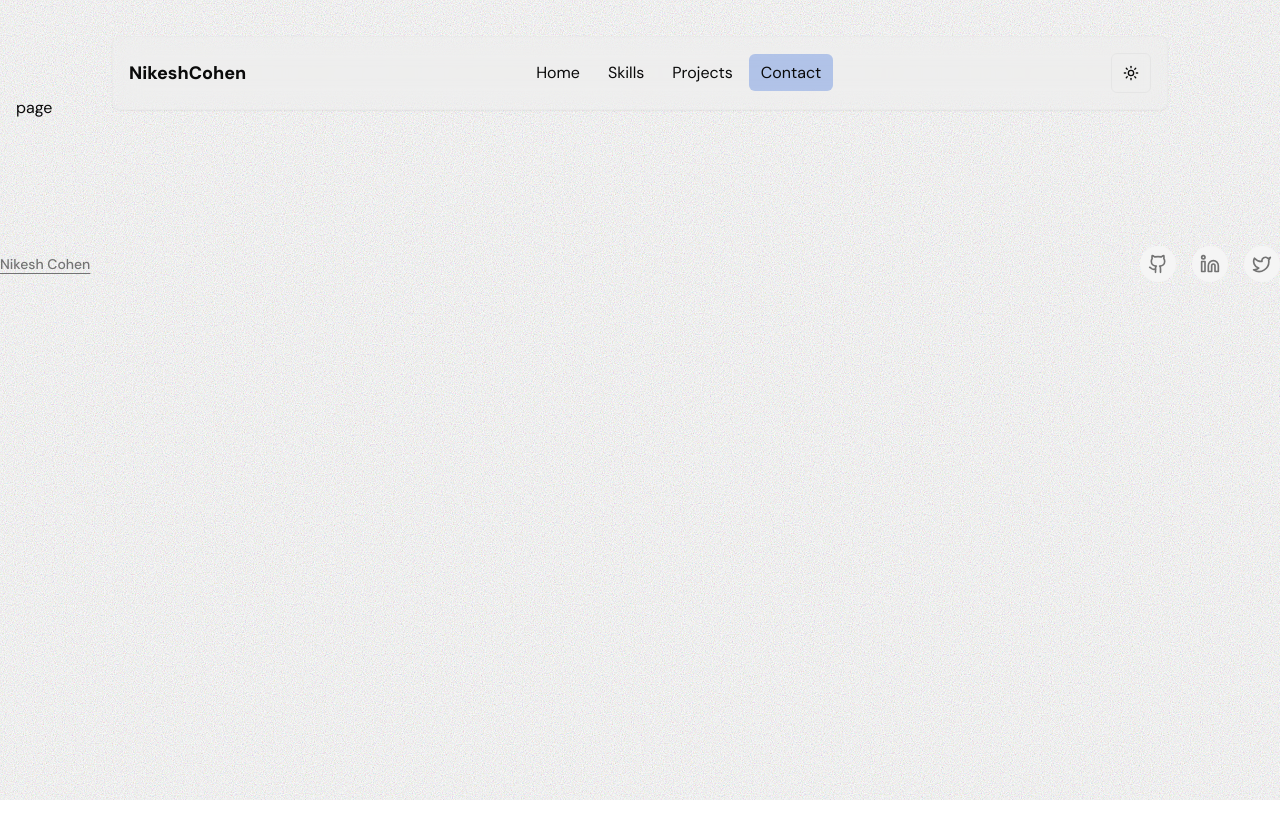
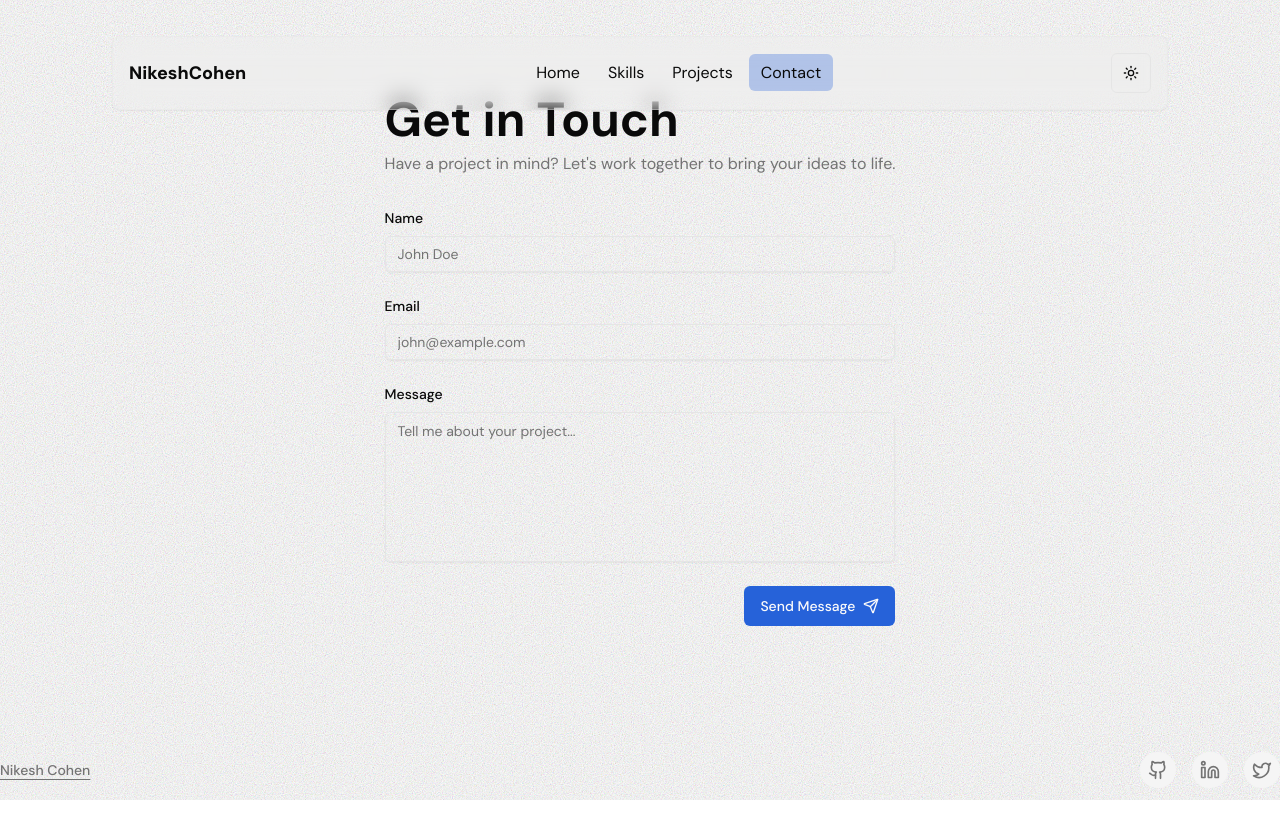
Before and after one commit to NikeshCohen/portfolio, a Next.js app: page /contact in a window 1280 px wide. Built offline with nearby package versions, Linux system fonts and the light colour scheme.

Commit message:
add contact page

```diff
--- a/app/contact/page.tsx
+++ b/app/contact/page.tsx
@@ -1,7 +1,203 @@
-import React from "react";
+"use client";
 
-function page() {
-  return <section className="layout">page</section>;
+import { useState } from "react";
+
+import { motion } from "framer-motion";
+import { Send } from "lucide-react";
+import toast from "react-hot-toast";
+
+import { Button } from "@/components/ui/button";
+import { Input } from "@/components/ui/input";
+import { Textarea } from "@/components/ui/textarea";
+
+type FormData = {
+  name: string;
+  email: string;
+  message: string;
+};
+
+type FormErrors = {
+  name?: string;
+  email?: string;
+  message?: string;
+};
+
+export default function Contact() {
+  const [isLoading, setIsLoading] = useState(false);
+  const [formData, setFormData] = useState<FormData>({
+    name: "",
+    email: "",
+    message: "",
+  });
+  const [errors, setErrors] = useState<FormErrors>({});
+
+  const validateForm = (): boolean => {
+    const newErrors: FormErrors = {};
+    if (!formData.name.trim()) {
+      newErrors.name = "Name is required";
+    }
+    if (!formData.email.trim()) {
+      newErrors.email = "Email is required";
+    } else if (!/\S+@\S+\.\S+/.test(formData.email)) {
+      newErrors.email = "Email is invalid";
+    }
+    if (!formData.message.trim()) {
+      newErrors.message = "Message is required";
+    }
+    setErrors(newErrors);
+    return Object.keys(newErrors).length === 0;
+  };
+
+  const handleInputChange = (
+    e: React.ChangeEvent<HTMLInputElement | HTMLTextAreaElement>,
+  ) => {
+    const { name, value } = e.target;
+    setFormData((prev) => ({ ...prev, [name]: value }));
+    if (errors[name as keyof FormErrors]) {
+      setErrors((prev) => ({ ...prev, [name]: undefined }));
+    }
+  };
+
+  const handleSubmit = async (e: React.FormEvent<HTMLFormElement>) => {
+    e.preventDefault();
+    if (!validateForm()) {
+      toast.error("Please fill in all fields correctly.");
+      return;
+    }
+    setIsLoading(true);
+
+    try {
+      // Simulate form submission
+      await new Promise((resolve) => setTimeout(resolve, 1500));
+      toast.success("Message sent successfully!");
+      setFormData({ name: "", email: "", message: "" });
+    } catch (error) {
+      toast.error("Failed to send message. Please try again.");
+    } finally {
+      setIsLoading(false);
+    }
+  };
+
+  const formFields = [
+    { id: "name", label: "Name", type: "text", placeholder: "John Doe" },
+    {
+      id: "email",
+      label: "Email",
+      type: "email",
+      placeholder: "john@example.com",
+    },
+  ];
+
+  const containerVariants = {
+    hidden: { opacity: 0, y: 20 },
+    visible: {
+      opacity: 1,
+      y: 0,
+      transition: {
+        duration: 0.6,
+        staggerChildren: 0.1,
+      },
+    },
+  };
+
+  const itemVariants = {
+    hidden: { opacity: 0, y: 20 },
+    visible: { opacity: 1, y: 0 },
+  };
+
+  return (
+    <section className="layout flex min-h-[90vh] items-center">
+      <motion.div
+        className="mx-auto max-w-2xl"
+        variants={containerVariants}
+        initial="hidden"
+        animate="visible"
+      >
+        <motion.div variants={itemVariants} className="mb-8 space-y-2">
+          <h1 className="text-4xl font-bold lg:text-5xl">Get in Touch</h1>
+          <p className="text-muted-foreground">
+            Have a project in mind? Let&apos;s work together to bring your ideas
+            to life.
+          </p>
+        </motion.div>
+
+        <motion.form
+          variants={containerVariants}
+          className="space-y-6"
+          onSubmit={handleSubmit}
+        >
+          {formFields.map((field) => (
+            <motion.div key={field.id} variants={itemVariants}>
+              <label
+                htmlFor={field.id}
+                className="mb-2 block text-sm font-medium text-foreground"
+              >
+                {field.label}
+              </label>
+              <Input
+                type={field.type}
+                id={field.id}
+                name={field.id}
+                placeholder={field.placeholder}
+                value={formData[field.id as keyof FormData]}
+                onChange={handleInputChange}
+                className={`w-full ${errors[field.id as keyof FormErrors] ? "border-red-500" : ""}`}
+                disabled={isLoading}
+              />
+              {errors[field.id as keyof FormErrors] && (
+                <p className="mt-1 text-xs text-red-500">
+                  {errors[field.id as keyof FormErrors]}
+                </p>
+              )}
+            </motion.div>
+          ))}
+
+          <motion.div variants={itemVariants}>
+            <label
+              htmlFor="message"
+              className="mb-2 block text-sm font-medium text-foreground"
+            >
+              Message
+            </label>
+            <Textarea
+              id="message"
+              name="message"
+              placeholder="Tell me about your project..."
+              value={formData.message}
+              onChange={handleInputChange}
+              className={`min-h-[150px] w-full resize-none ${errors.message ? "border-red-500" : ""}`}
+              disabled={isLoading}
+            />
+            {errors.message && (
+              <p className="mt-1 text-xs text-red-500">{errors.message}</p>
+            )}
+          </motion.div>
+
+          <motion.div
+            variants={itemVariants}
+            className="flex items-center justify-end space-x-4"
+          >
+            <Button type="submit" disabled={isLoading} className="relative">
+              <motion.span
+                animate={isLoading ? { opacity: 0 } : { opacity: 1 }}
+                className="flex items-center gap-2"
+              >
+                Send Message
+                <Send className="h-4 w-4" />
+              </motion.span>
+              {isLoading && (
+                <motion.div
+                  className="absolute left-1/2 top-1/2 -translate-x-1/2 -translate-y-1/2"
+                  initial={{ opacity: 0 }}
+                  animate={{ opacity: 1 }}
+                >
+                  <div className="h-4 w-4 animate-spin rounded-full border-2 border-background border-r-transparent" />
+                </motion.div>
+              )}
+            </Button>
+          </motion.div>
+        </motion.form>
+      </motion.div>
+    </section>
+  );
 }
-
-export default page;
--- a/app/layout.tsx
+++ b/app/layout.tsx
@@ -4,9 +4,11 @@ import type { Metadata } from "next";
 import { DM_Sans } from "next/font/google";
 
 import { ThemeProvider } from "@/providers/themeProvider";
+import { Analytics } from "@vercel/analytics/react";
 
 import Background from "@/components/global/Background";
 import Header from "@/components/global/Header";
+import Toaster from "@/components/global/Toaster";
 
 import { cn } from "@/lib/utils";
 
@@ -61,12 +63,14 @@ export default function RootLayout({
           "relative bg-background text-foreground antialiased",
         )}
       >
+        <Analytics />
         <ThemeProvider
           attribute="class"
           defaultTheme="system"
           enableSystem
           disableTransitionOnChange
         >
+          <Toaster />
           <Background />
           <Header />
           {children}
--- /dev/null
+++ b/components/global/Toaster.tsx
@@ -0,0 +1,36 @@
+import { Toaster as ReactHotToast, ToasterProps } from "react-hot-toast";
+
+export default function Toaster(props: ToasterProps) {
+  return (
+    <ReactHotToast
+      {...props}
+      position={props.position || "top-right"}
+      toastOptions={{
+        ...props.toastOptions,
+        style: {
+          background: "hsl(var(--background))",
+          color: "hsl(var(--foreground))",
+          border: "1px solid hsl(var(--border))",
+          borderRadius: "var(--radius)",
+          ...props.toastOptions?.style,
+        },
+        success: {
+          ...props.toastOptions?.success,
+          iconTheme: {
+            primary: "hsl(var(--primary))",
+            secondary: "hsl(var(--primary-foreground))",
+            ...props.toastOptions?.success?.iconTheme,
+          },
+        },
+        error: {
+          ...props.toastOptions?.error,
+          iconTheme: {
+            primary: "hsl(var(--destructive))",
+            secondary: "hsl(var(--destructive-foreground))",
+            ...props.toastOptions?.error?.iconTheme,
+          },
+        },
+      }}
+    />
+  );
+}
--- /dev/null
+++ b/components/ui/input.tsx
@@ -0,0 +1,22 @@
+import * as React from "react"
+
+import { cn } from "@/lib/utils"
+
+const Input = React.forwardRef<HTMLInputElement, React.ComponentProps<"input">>(
+  ({ className, type, ...props }, ref) => {
+    return (
+      <input
+        type={type}
+        className={cn(
+          "flex h-9 w-full rounded-md border border-input bg-transparent px-3 py-1 text-base shadow-sm transition-colors file:border-0 file:bg-transparent file:text-sm file:font-medium file:text-foreground placeholder:text-muted-foreground focus-visible:outline-none focus-visible:ring-1 focus-visible:ring-ring disabled:cursor-not-allowed disabled:opacity-50 md:text-sm",
+          className
+        )}
+        ref={ref}
+        {...props}
+      />
+    )
+  }
+)
+Input.displayName = "Input"
+
+export { Input }
--- /dev/null
+++ b/components/ui/textarea.tsx
@@ -0,0 +1,22 @@
+import * as React from "react"
+
+import { cn } from "@/lib/utils"
+
+const Textarea = React.forwardRef<
+  HTMLTextAreaElement,
+  React.ComponentProps<"textarea">
+>(({ className, ...props }, ref) => {
+  return (
+    <textarea
+      className={cn(
+        "flex min-h-[60px] w-full rounded-md border border-input bg-transparent px-3 py-2 text-base shadow-sm placeholder:text-muted-foreground focus-visible:outline-none focus-visible:ring-1 focus-visible:ring-ring disabled:cursor-not-allowed disabled:opacity-50 md:text-sm",
+        className
+      )}
+      ref={ref}
+      {...props}
+    />
+  )
+})
+Textarea.displayName = "Textarea"
+
+export { Textarea }
--- a/package.json
+++ b/package.json
@@ -11,6 +11,7 @@
   "dependencies": {
     "@radix-ui/react-dropdown-menu": "^2.1.2",
     "@radix-ui/react-slot": "^1.1.0",
+    "@vercel/analytics": "^1.4.1",
     "class-variance-authority": "^0.7.0",
     "clsx": "^2.1.1",
     "framer-motion": "^11.11.17",
@@ -19,6 +20,7 @@
     "next-themes": "^0.4.3",
     "react": "19.0.0-rc-66855b96-20241106",
     "react-dom": "19.0.0-rc-66855b96-20241106",
+    "react-hot-toast": "^2.4.1",
     "tailwind-merge": "^2.5.4",
     "tailwindcss-animate": "^1.0.7"
   },
```
Also changed, not shown: 1 other file (tests, documents, lock files or other folders).
